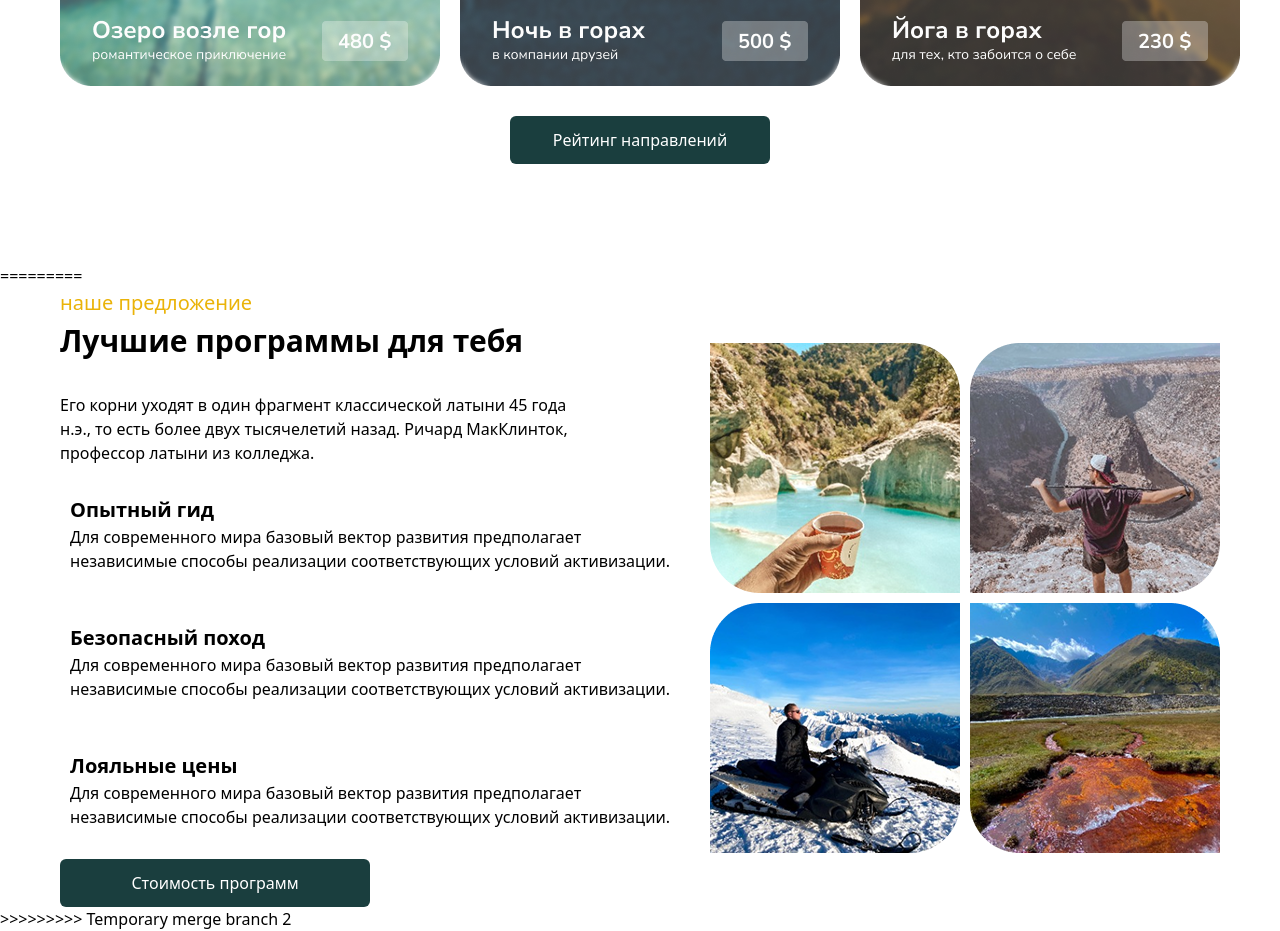
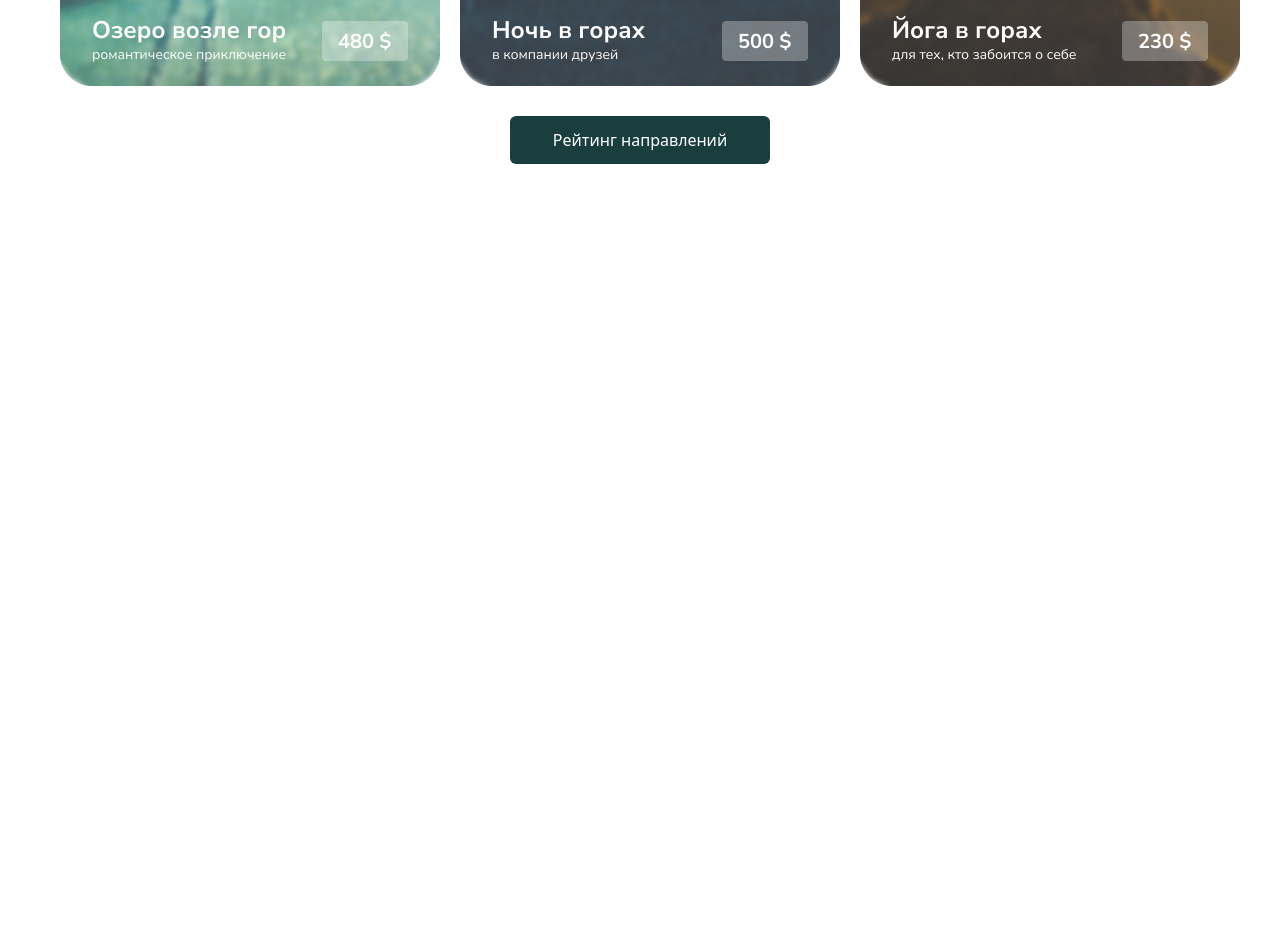
Before and after one commit to bilolrahimov/server, a website: page src/index.html in a window 1280 px wide. Shown: the part 2876-3807 px from the top of the page. After the commit the page ends 3140 px from the top, so only its background shows below. Drawn offline with nearby package versions, Linux system fonts and the light colour scheme; files that its build step writes are made by us from their sources.

Commit message:
bilol branch

```diff
--- a/src/index.html
+++ b/src/index.html
@@ -128,60 +128,7 @@
         </div>
     </main>
 
-=========
-    <main class="px-[20px] lg:flex max-w-[1200px] m-auto justify-between lg:items-center">
-        <aside>
-            <p class="text-yellow-500 lg:text-[20px]">наше предложение</p>
-            <h1 class="text-[24px] font-bold lg:text-[30px]">Лучшие программы для тебя</h1>
-            <p class="py-[30px]">Его корни уходят в один фрагмент классической латыни 45 года <br
-                    class="hidden lg:block"> н.э., то есть более двух
-                тысячелетий назад.
-                Ричард МакКлинток,<br class="hidden lg:block"> профессор латыни из колледжа.</p>
-            <div class="flex flex-col gap-[50px]">
-                <div class="flex items-start gap-[10px] lg:items-center">
-                    <img src="./assets/Group 16.png" alt="">
-                    <div>
-                        <h1 class="text-[20px] font-bold">Опытный гид</h1>
-                        <p>Для современного мира базовый вектор развития предполагает <br class="hidden lg:block">
-                            независимые способы реализации
-                            соответствующих условий активизации.</p>
-                    </div>
-                </div>
-                <div class="flex items-start gap-[10px] lg:items-center">
-                    <img src="./assets/Group 17 (1).png" alt="">
-                    <div>
-                        <h1 class="text-[20px] font-bold">Безопасный поход</h1>
-                        <p>Для современного мира базовый вектор развития предполагает<br class="hidden lg:block">
-                            независимые способы реализации
-                            соответствующих условий активизации.</p>
-                    </div>
-                </div>
-                <div class="flex items-start gap-[10px] lg:items-center">
-                    <img src="./assets/Group 18 (1).png" alt="">
-                    <div>
-                        <h1 class="text-[20px] font-bold">Лояльные цены</h1>
-                        <p>Для современного мира базовый вектор развития предполагает<br class="hidden lg:block">
-                            независимые способы реализации
-                            соответствующих условий активизации.</p>
-                    </div>
-                </div>
-            </div>
-            <div class="flex flex-col mx-[60px] pt-[30px] lg:mx-[0px] lg:mr-[300px]">
-                <button class="px-[30px] py-[12px] bg-[#1a3e3e] text-white rounded-md">Стоимость программ</button>
-            </div>
-        </aside>
-        <aside class="hidden lg:flex lg:gap-[10px]">
-            <div class="flex flex-col gap-[10px]">
-                <img src="./assets/Rectangle 8.png" alt="">
-                <img src="./assets/Rectangle 10.png" alt="">
-            </div>
-            <div class="flex flex-col gap-[10px]">
-                <img src="./assets/Rectangle 9.png" alt="">
-                <img src="./assets/Rectangle 11.png" alt="">
-            </div>
-        </aside>
-    </main>
->>>>>>>>> Temporary merge branch 2
+
 </body>
 
 </html>
```
